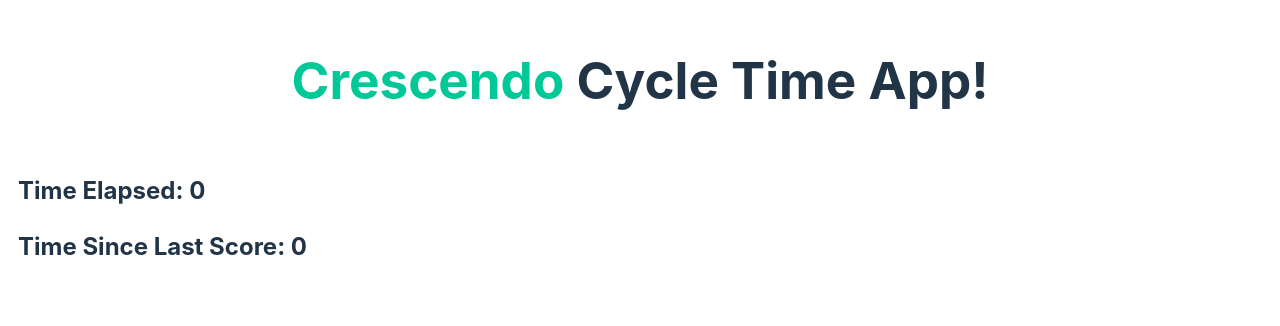
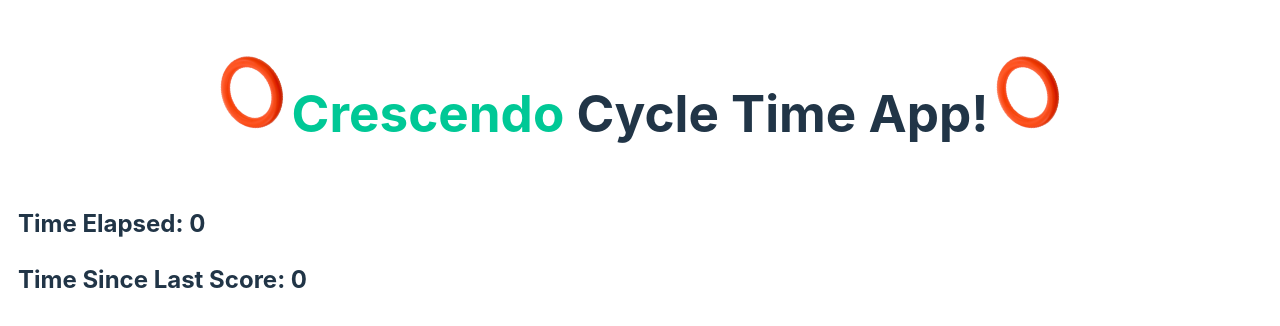
Before and after one commit to frc5431/CrescendoCycleTime, a React (Vite) app: page / in a window 1280 px wide. Shown: the top 326 px of the page. Built offline with nearby package versions, Linux system fonts and the light colour scheme.

Commit message:
MORE CSS

```diff
--- a/src/App.css
+++ b/src/App.css
@@ -10,16 +10,17 @@
 }
 
 .logo {
-  height: 6em;
-  padding: 1.5em;
   will-change: filter;
   transition: filter 300ms;
+  width: 80px;
+  height: 80px;
+  transform: translateY(100px);
 }
 .logo:hover {
-  filter: drop-shadow(0 0 2em #646cffaa);
+  filter: drop-shadow(0 0 2em #005A2A);
 }
 .logo.react:hover {
-  filter: drop-shadow(0 0 2em #61dafbaa);
+  filter: drop-shadow(0 0 2em #00C896);
 }
 
 @keyframes logo-spin {
@@ -32,10 +33,16 @@
 }
 
 @media (prefers-reduced-motion: no-preference) {
-  a:nth-of-type(2) .logo {
-    animation: logo-spin infinite 20s linear;
+  .logo {
+    animation: logo-spin infinite 8s linear;
+    will-change: transform;
   }
 }
+
+.logo:hover {
+  filter: drop-shadow(0 0 1em #ff8800aa);
+}
+
 
 .card {
   padding: 2em;
--- a/src/App.tsx
+++ b/src/App.tsx
@@ -10,7 +10,9 @@
   return (
     <div className='grid'>
       <div className="title">
-        <h1><span className="crescendo">Crescendo</span> Cycle Time App!</h1>
+        <h1><img className="logo" src="src/assets/note.png" alt="image of frc crescendo note"/>
+        <span className="crescendo">Crescendo</span> Cycle Time App!
+        <img className="logo" src="src/assets/note.png" alt="image of frc crescendo note"/> </h1>
       </div>
       <div className='timeData'>
       <TimeData
```
